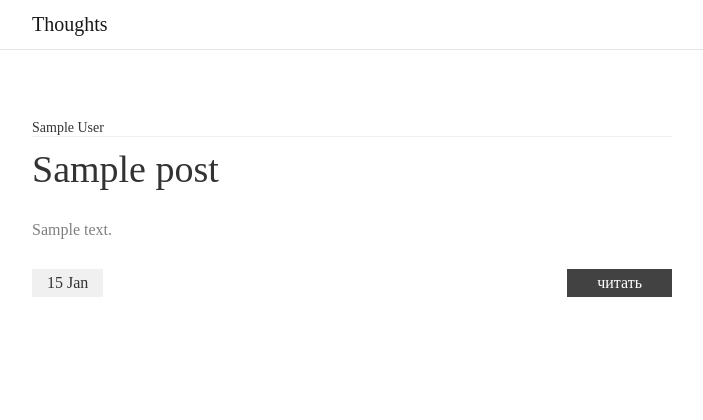
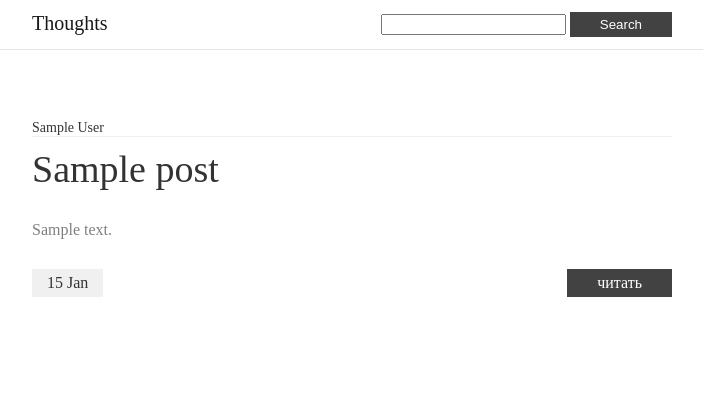
Before and after one commit to sultonmamadova/blog, a Django app: page /posts/ in a window 1280 px wide. Shown: the top 420 px of the page, without its empty margins (288-991 px from the left). Run offline with Django 4.2, Linux system fonts and the light colour scheme; tables that the repository leaves empty hold one stand-in row (values such as "Sample post").

Commit message:
add search

```diff
--- a/posts/templates/posts/post_base.html
+++ b/posts/templates/posts/post_base.html
@@ -13,6 +13,11 @@
         color: #333;
         position: relative;
         height: 100%;
+    }
+    .btn {
+        border: none;
+        text-decoration: none;
+        display: inline-block;
     }
 
     .card {
@@ -96,6 +101,8 @@
         max-width: 640px;
         min-width: 640px;
         margin: 0 auto;
+        display: flex;
+        justify-content: space-between;
     }
 
     main {
@@ -154,6 +161,10 @@
 <header>
     <div class="header-content">
         <a href="{% url 'post-list' %}">Thoughts</a>
+        <form action="{% url 'post-search' %}" method="get">
+            <input type="search" name="search" value="{{ search }}">
+            <input type="submit" value="Search" class="btn card-button">
+        </form>
     </div>
 </header>
 {% endblock header %}
--- a/posts/templates/posts/post_list.html
+++ b/posts/templates/posts/post_list.html
@@ -22,5 +22,20 @@
     </div>
 </div>
 <hr class="line">
+{% empty %}
+<div class="card">
+    {% if search %}
+        <div class="card-title">
+            Ничего не нашлось.
+        </div>
+        <div class="card-text">
+            <p>Поробуйте изменить поиск.</p>
+        </div>
+    {% else %}
+        <div class="card-title">
+            Пока нет записей
+        </div>
+    {% endif %}
+</div>
 {% endfor %}
 {% endblock postblock %}
--- a/posts/urls.py
+++ b/posts/urls.py
@@ -1,10 +1,11 @@
 from django.urls import path, reverse_lazy
 from django.views.generic import RedirectView
 
-from posts.views import PostDetailView, PostListView, UsersPostListView
+from posts.views import PostDetailView, PostListView, SearchListView, UsersPostListView
 
 urlpatterns = [
     path("posts/", PostListView.as_view(), name="post-list"),
+    path("posts/search/", SearchListView.as_view(), name="post-search"),
     path("posts/<pk>/", PostDetailView.as_view(), name="post-detail"),
     path(
         "posts/author/<username>/", UsersPostListView.as_view(), name="user-post-list"
--- a/posts/views.py
+++ b/posts/views.py
@@ -37,3 +37,19 @@ class UsersPostListView(ListView):
         context = super().get_context_data(**kwargs)
         context["author"] = self.get_author_or_404()
         return context
+
+
+class SearchListView(ListView):
+    template_name = "posts/post_list.html"
+
+    def get_queryset(self):
+        qs = Post.objects.filter(is_draft=False)
+        search = self.request.GET.get("search")
+        if search:
+            qs = qs.filter(title__icontains=search)
+        return qs
+
+    def get_context_data(self, **kwargs):
+        context = super().get_context_data(**kwargs)
+        context["search"] = self.request.GET.get("search", "")
+        return context
```
